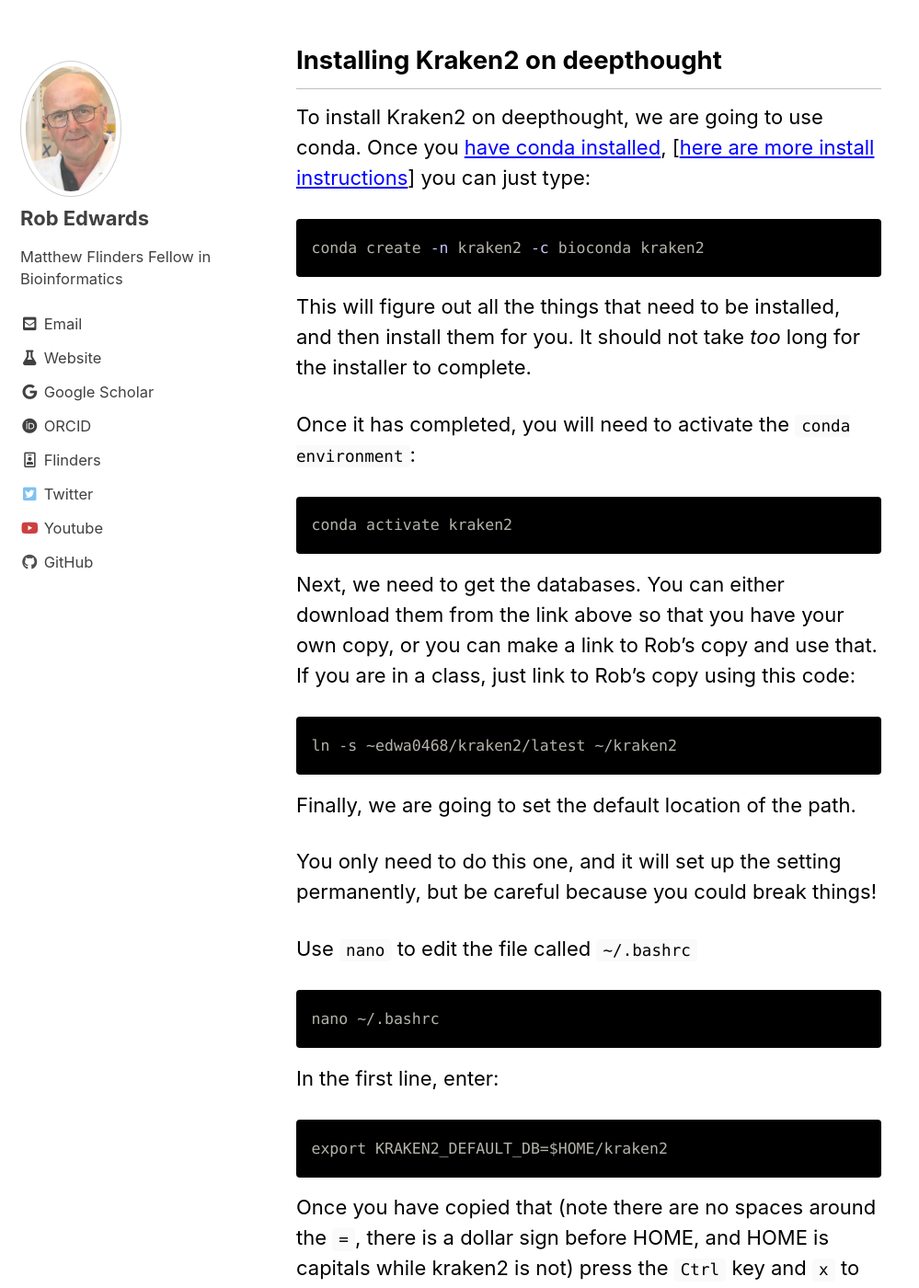
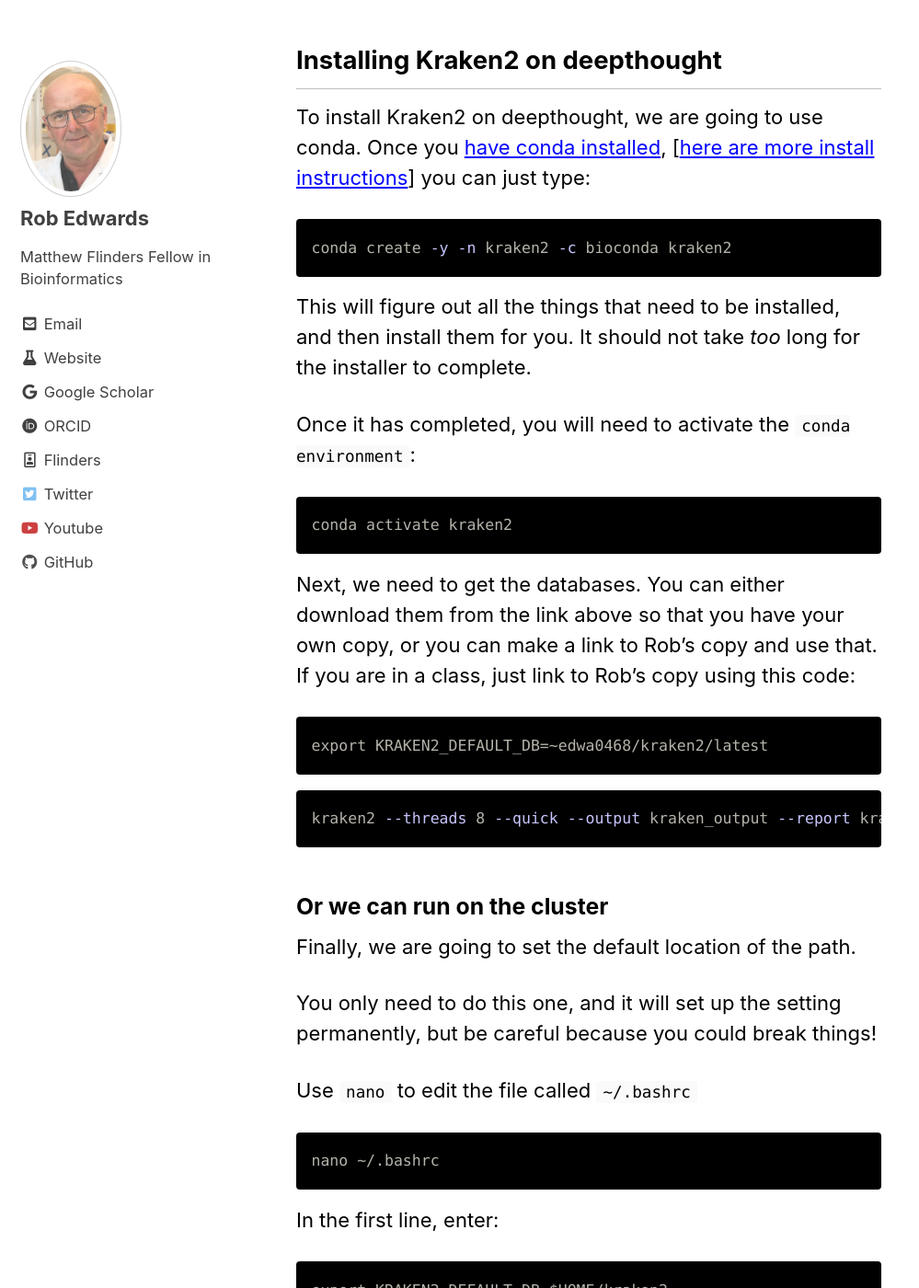
Before and after one commit to FlindersFAME/fame.github.io, a Jekyll site: the page built from Blog/_posts/2021-08-24-kraken2.md, in a window 1280 px wide and 1400 px high, scrolled down 1213 px. Shown: the whole window at 92% size, without its empty margins (0-999 px from the left). Built offline with Jekyll 4.4.1, drawn with Linux system fonts in a browser that asks for light colours; cached includes are drawn as plain includes.

Commit message:
minor changes

````diff
--- a/Blog/_posts/2021-08-24-kraken2.md
+++ b/Blog/_posts/2021-08-24-kraken2.md
@@ -24,7 +24,7 @@ Luckily for you, there are a wide range of pre-built [kraken databases](https://
 To install Kraken2 on deepthought, we are going to use conda. Once you [have conda installed](2020-09-02-condadeepthought.md), \[[here are more install instructions](https://fame.flinders.edu.au/blog/2021/05/27/linux-getting-started#installing-software)\] you can just type:
 
 ```bash
-conda create -n kraken2 -c bioconda kraken2
+conda create -y -n kraken2 -c bioconda kraken2
 ```
 
 This will figure out all the things that need to be installed, and then install them for you. It should not take _too_ long for the installer to complete.
@@ -39,9 +39,23 @@ conda activate kraken2
 Next, we need to get the databases. You can either download them from the link above so that you have your own copy, or you can make a link to Rob's copy and use that. If you are in a class, just link to Rob's copy using this code:
 
 
+
+```text
+export KRAKEN2_DEFAULT_DB=~edwa0468/kraken2/latest
 ```
-ln -s ~edwa0468/kraken2/latest ~/kraken2
+
+
+```bash
+kraken2 --threads 8 --quick --output kraken_output --report kraken_report barcode01.fastq
 ```
+
+
+
+
+### Or we can run on the cluster
+
+
+
 
 
 Finally, we are going to set the default location of the path.
````
Also changed, not shown: Blog/_posts/2021-08-24-superfocus.md (+7 -0 lines).
